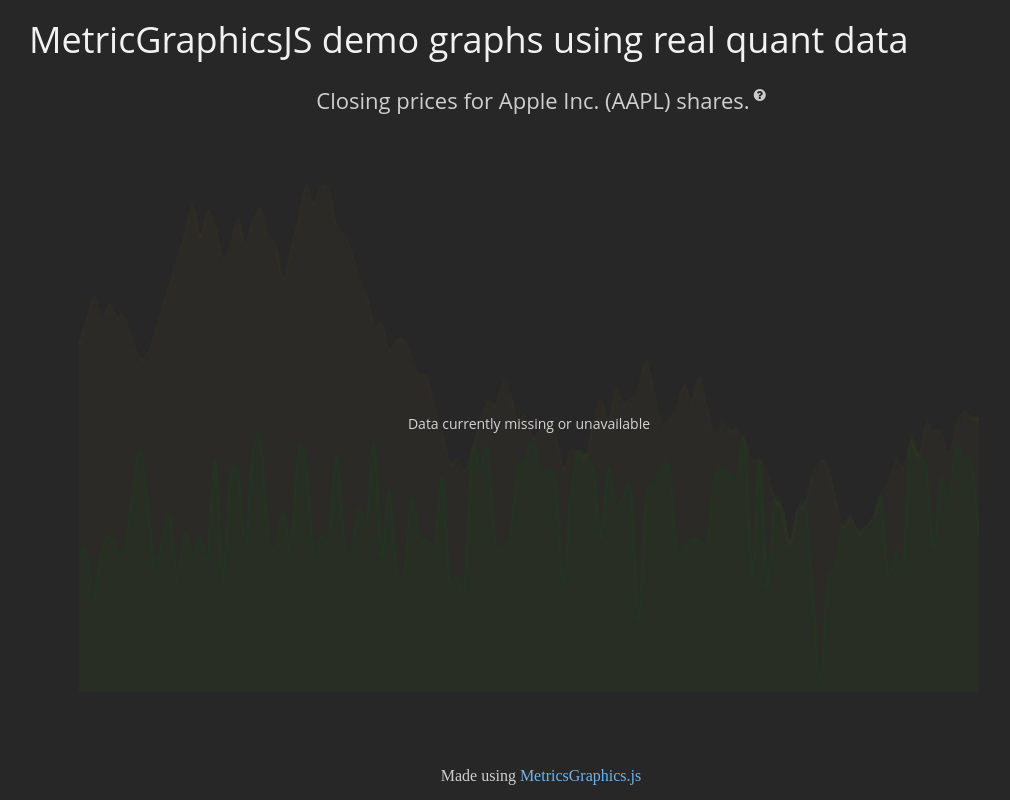
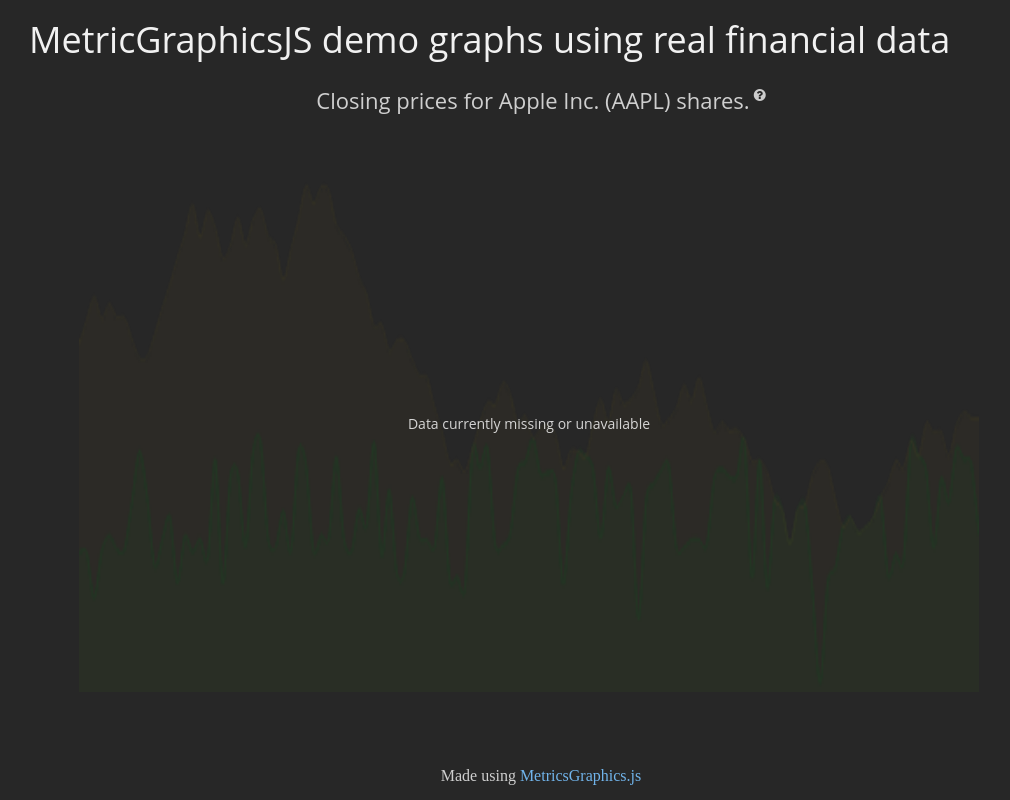
Before and after one commit to QwertyJacob/metrics-graphics-js-demo, a website: page index.html in a window 1280 px wide. Shown: the whole page, without its empty margins (99-1109 px from the left). Drawn offline with nearby package versions, Linux system fonts and the light colour scheme; no server answers.

Commit message:
Updating title

```diff
--- a/index.html
+++ b/index.html
@@ -38,7 +38,7 @@
 <body>
     <main>
         <header>
-            <h1>MetricGraphicsJS demo graphs using real quant data</h1>
+            <h1>MetricGraphicsJS demo graphs using real financial data</h1>
         </header>
         <article>
             <section id='apple_closing_graph'></section>
```
